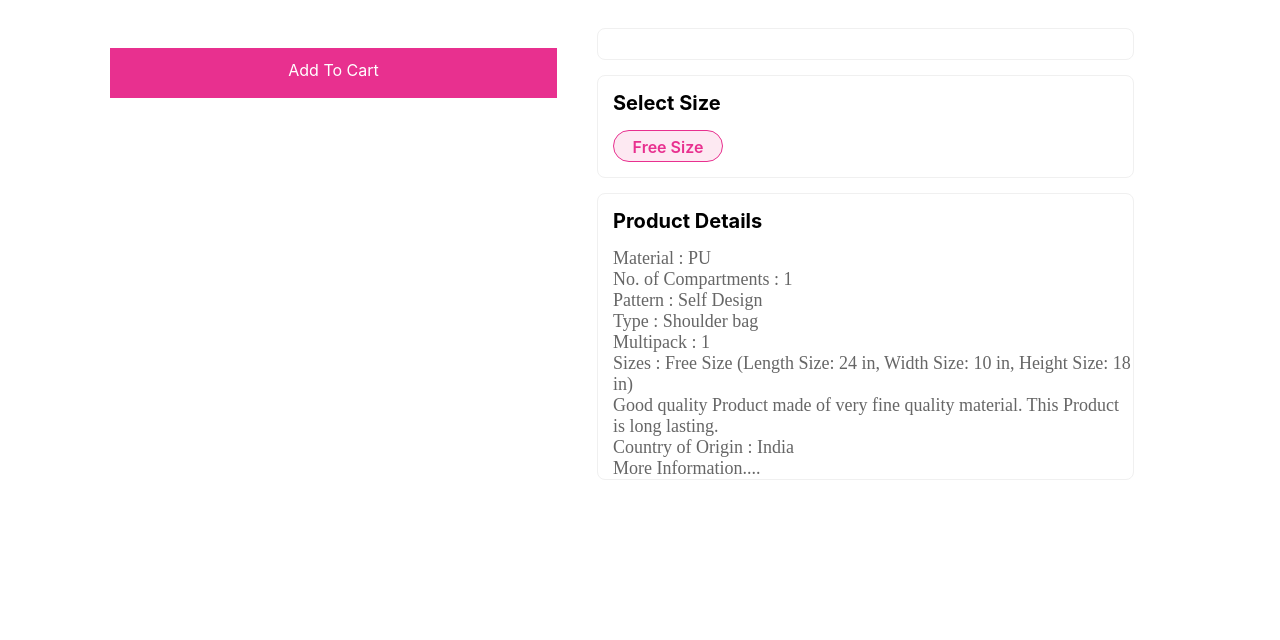
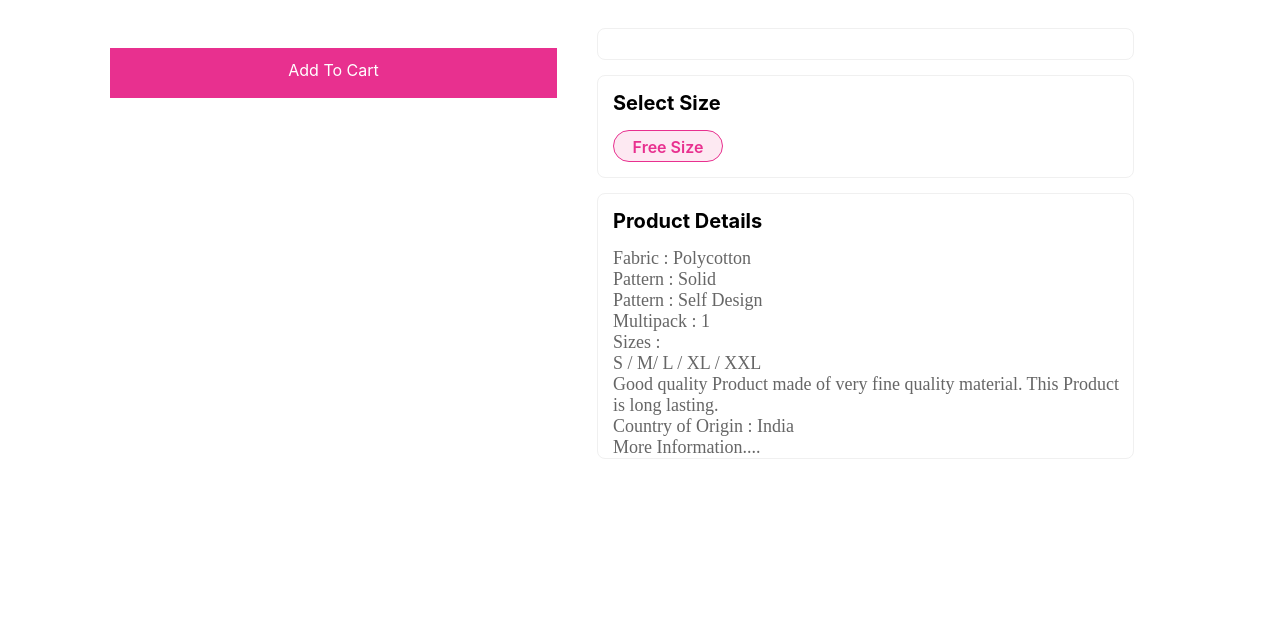
Before and after one commit to Aman-PalSingh/Meesho-Replica, a plain HTML site: page product_description.html in a window 1280 px wide. Shown: the part 132-772 px from the top of the page. Drawn offline with Linux system fonts and the light colour scheme.

Commit message:
Update product_description.html

```diff
--- a/product_description.html
+++ b/product_description.html
@@ -275,12 +275,12 @@
             </div>
             <div id="detail_div">
                 <div id="detail_title">Product Details</div>
-                <p>Material : PU</p>
-                <p>No. of Compartments : 1</p>
+                <p>Fabric : Polycotton</p>
+                <p>Pattern : Solid</p>
                 <p>Pattern : Self Design</p>
-                <p>Type : Shoulder bag</p>
                 <p>Multipack : 1</p>
-                <p>Sizes : Free Size (Length Size: 24 in, Width Size: 10 in, Height Size: 18 in)</p>
+                <p>Sizes : </p>
+                <p>S / M/ L / XL / XXL</p>
                 <p>Good quality Product made of very fine quality material. This Product is long lasting.</p>
                 <p>Country of Origin : India</p>
                 <p>More Information....</p>
```
